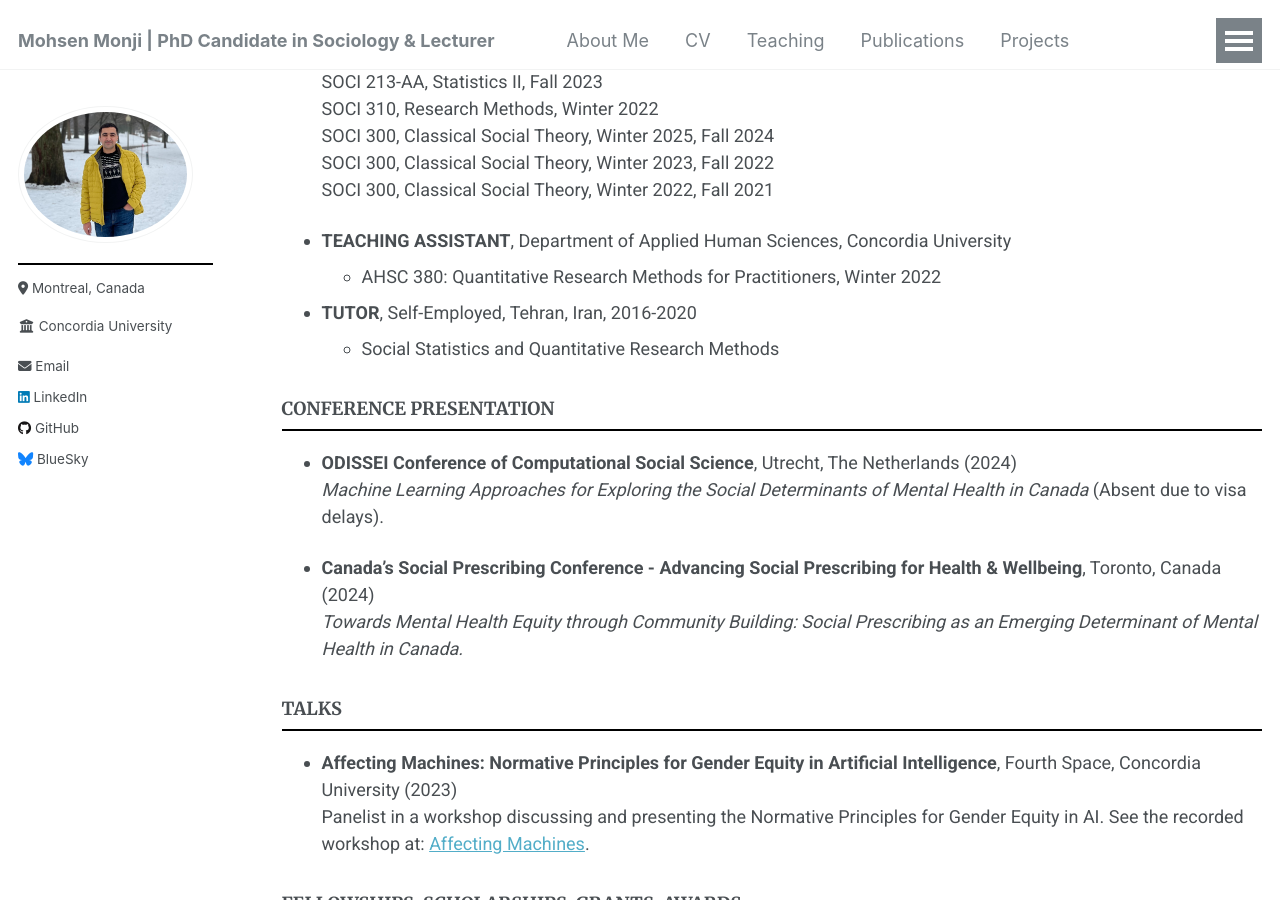
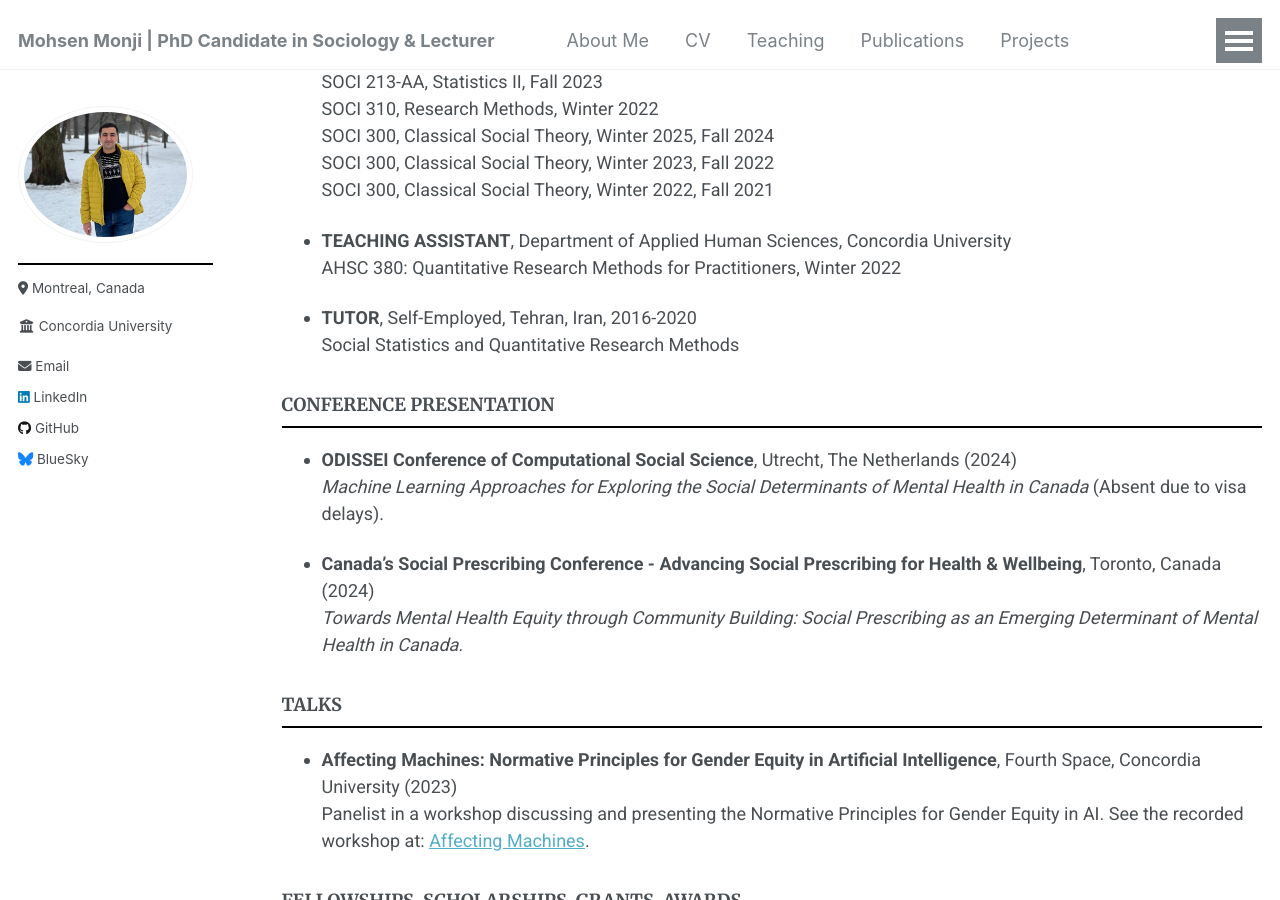
Before and after one commit to Mohsnmonji/mohsnmonji.github.io, a Jekyll site: the page built from _pages/Curriculum Vitae.md, in a window 1280 px wide and 900 px high, scrolled down 1588 px. Built offline with Jekyll 4.4.1, drawn with Linux system fonts in a browser that asks for light colours.

```diff
--- a/_pages/Curriculum Vitae.md
+++ b/_pages/Curriculum Vitae.md
@@ -69,10 +69,10 @@ redirect_from:
   SOCI 300, Classical Social Theory, Winter 2022, Fall 2021
 
 - **TEACHING ASSISTANT**, Department of Applied Human Sciences, Concordia University
-  - AHSC 380: Quantitative Research Methods for Practitioners, Winter 2022
+  AHSC 380: Quantitative Research Methods for Practitioners, Winter 2022
 
 - **TUTOR**, Self-Employed, Tehran, Iran, 2016-2020
-  - Social Statistics and Quantitative Research Methods
+  Social Statistics and Quantitative Research Methods
 
 ### CONFERENCE PRESENTATION
 
```
